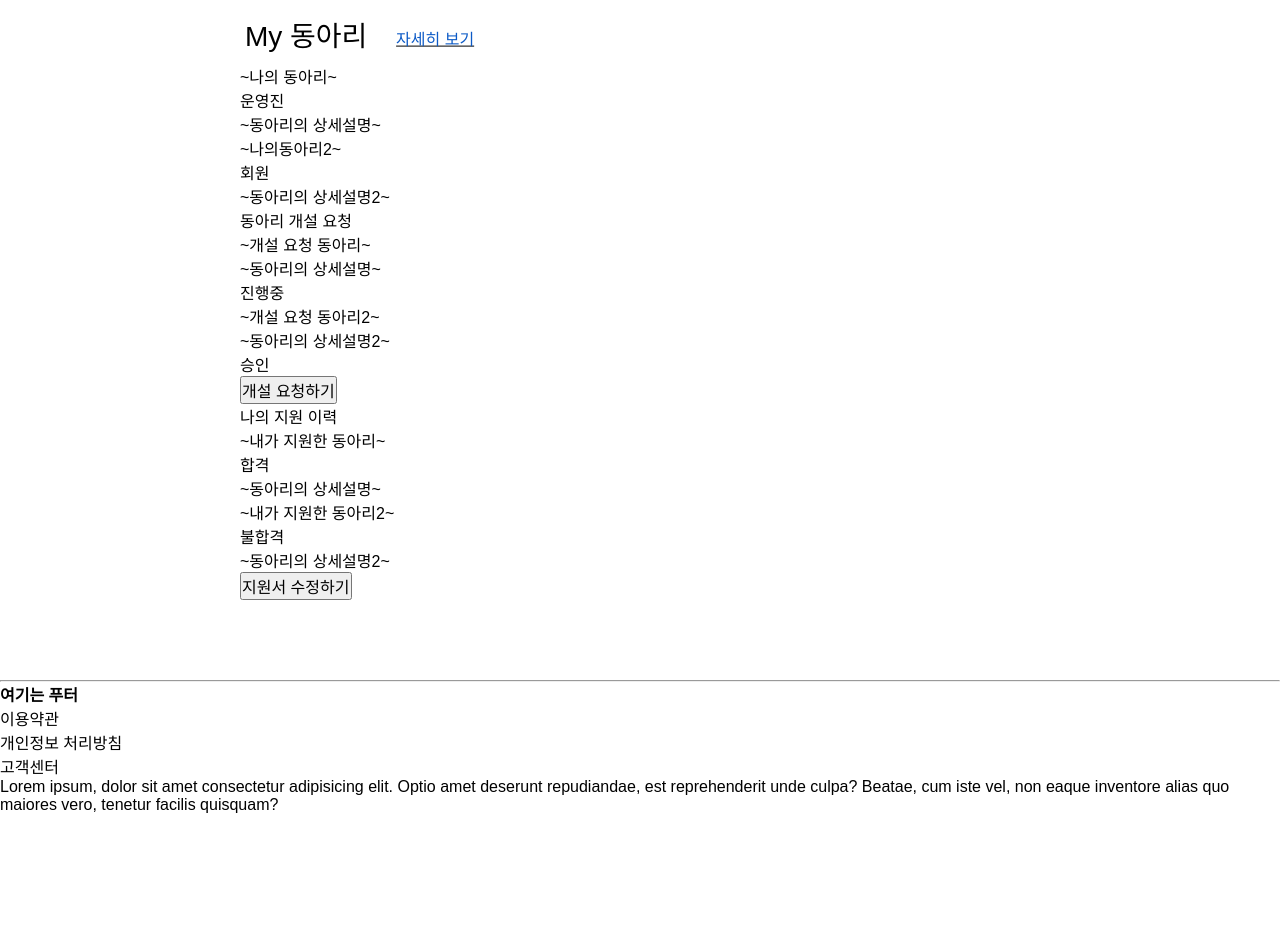
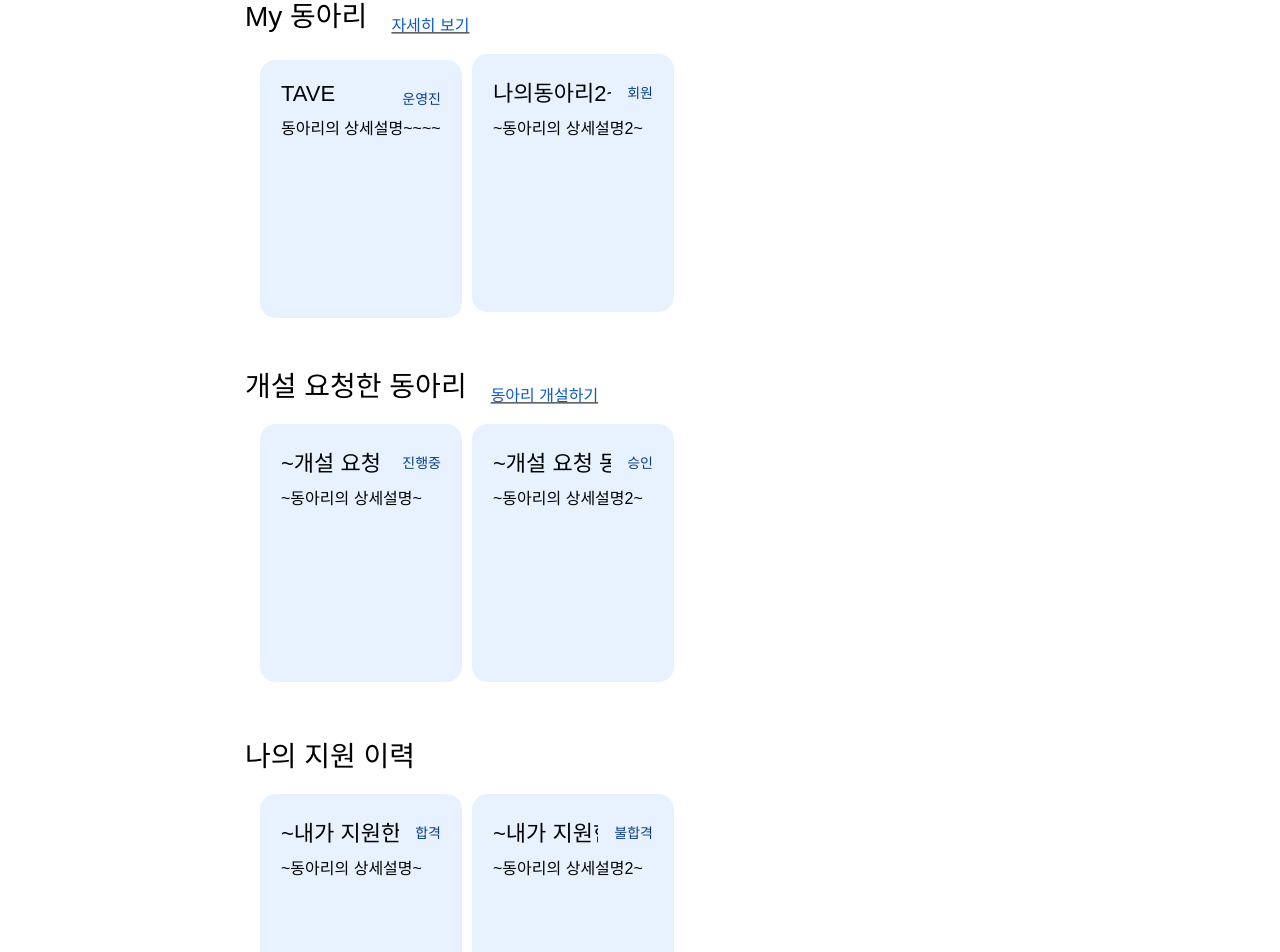
Before and after one commit to Kim-Hyunjo/MoZIP, a React (Create React App) app in the folder front/: page /mypage in a window 1280 px wide. Shown: the part 1215-2167 px from the top of the page. Before the commit the page ends 2029 px from the top, so only its background shows below. Built offline with nearby package versions, Linux system fonts and the light colour scheme.

Commit message:
feat: modify mypage

```diff
--- a/front/src/App.css
+++ b/front/src/App.css
@@ -65,6 +65,7 @@ h2 {
 }
 
 .middle_title {
+  float: left;
   font-size: 28px;
   margin: 20px 0px 10px 5px;
 }
@@ -168,7 +169,7 @@ a.active {
 }
 
 .horizontal_scroll {
-  padding: 20px;
+  padding: 10px 20px 30px 20px;
   height: 260px;
   width: 1080px;
   white-space: nowrap;
@@ -176,6 +177,7 @@ a.active {
 }
 
 .warning {
+  min-width: 70%;
   font-size: 14px;
   margin-left: 450px;
   margin-top: 45px;
@@ -184,8 +186,8 @@ a.active {
 }
 
 .word_button {
-  position: absolute;
-  transform: translate(200%, -160%);
+  position: relative;
+  transform: translate(3%, 160%);
   text-decoration: underline;
 }
 
--- a/front/src/pages/button.css
+++ b/front/src/pages/button.css
@@ -35,3 +35,7 @@
   color: white;
   font-size: 22px;
 }
+
+.plus_button {
+  position: relative;
+}
--- a/front/src/pages/mypage.tsx
+++ b/front/src/pages/mypage.tsx
@@ -6,7 +6,7 @@ import "./button.css";
 const mypage = () => {
   const personalInfo = {name: "최우영", sort:"직장인", school:"테이브대학교", major:"서핑학과", grade:"3", state:"재학", birth: "2020.11.07", phoneNum: "010-0000-0000", email: "tave@naver.com", address:"서울시 강남구"};
   const personalApplyCurrent = [{name: "~내가 지원한 동아리~", introduction:"~동아리의 상세설명~"},{name: "~내가 지원한 동아리2~", introduction:"~동아리의 상세설명2~"}]
-  const personalClublist = [{name: "~나의 동아리~", introduction:"~동아리의 상세설명~", position:"운영진"},{name: "~나의동아리2~", introduction:"~동아리의 상세설명2~", position:"회원"}]
+  const personalClublist = [{name: "TAVE", introduction:"동아리의 상세설명~~~~~", position:"운영진"},{name: "나의동아리2~~~~~", introduction:"~동아리의 상세설명2~", position:"회원"}]
   const personalOpenRequest = [{name: "~개설 요청 동아리~", introduction:"~동아리의 상세설명~", status:"진행중"},{name: "~개설 요청 동아리2~", introduction:"~동아리의 상세설명2~", status:"승인"}]
   const personalApplyHistory = [{name: "~내가 지원한 동아리~", introduction:"~동아리의 상세설명~", status:"합격"},{name: "~내가 지원한 동아리2~", introduction:"~동아리의 상세설명2~", status:"불합격"}]
 
@@ -35,7 +35,7 @@ const mypage = () => {
       <div id="applyCurrent">
         <div className ="middle_title">나의 지원 현황</div>
         <div className = "horizontal_scroll">
-          <ul className="my_first_namecard">
+          <ul className="small_namecard">
             <li>
               <div className = "club_name">{personalApplyCurrent[0].name}</div>
               <div className = "club_intro">{personalApplyCurrent[0].introduction}</div>
@@ -69,55 +69,62 @@ const mypage = () => {
           </ul>
         </div>
       </div>
-      <div id="applyHistory">
+      <div id="myClub">
         <div className ="middle_title">My 동아리</div>
         <div className="word_button">
           <Link to="./mypage/status">자세히 보기</Link>
         </div>
-        <ul id="small box">
+        <div className="horizontal_scroll">
+          <ul className="small_namecard">
             <li>
-            {personalClublist[0].name} <br></br>
-            {personalClublist[0].position}<br></br>
-            {personalClublist[0].introduction}<br></br>
+              <div className = "club_position">{personalClublist[0].position}</div>
+              <div className = "club_name">{personalClublist[0].name}</div>
+              <div className = "club_intro">{personalClublist[0].introduction}</div>
             </li>
             <li>
-            {personalClublist[1].name} <br></br>
-            {personalClublist[1].position}<br></br>
-            {personalClublist[1].introduction}<br></br>
+              <div className = "club_position">{personalClublist[1].position}</div>
+              <div className = "club_name">{personalClublist[1].name}</div>
+              <div className = "club_intro">{personalClublist[1].introduction}</div>
             </li>
           </ul>
         </div>
+      </div>
       <div id="openRequest">
-        동아리 개설 요청
-        <ul id="small box">
+        <div className ="middle_title">개설 요청한 동아리</div>
+        <div className="word_button">
+          <Link to="./">동아리 개설하기</Link>
+        </div>
+        <div className="horizontal_scroll">
+          <ul className="small_namecard">
             <li>
-            {personalOpenRequest[0].name} <br></br>
-            {personalOpenRequest[0].introduction}<br></br>
-            {personalOpenRequest[0].status}<br></br>
+              <div className = "club_position">{personalOpenRequest[0].status}</div>
+              <div className = "club_name">{personalOpenRequest[0].name}</div>
+              <div className = "club_intro">{personalOpenRequest[0].introduction}</div>
             </li>
             <li>
-            {personalOpenRequest[1].name} <br></br>
-            {personalOpenRequest[1].introduction}<br></br>
-            {personalOpenRequest[1].status}<br></br>
+              <div className = "club_position">{personalOpenRequest[1].status}</div>
+              <div className = "club_name">{personalOpenRequest[1].name}</div>
+              <div className = "club_intro">{personalOpenRequest[1].introduction}</div>
             </li>
           </ul>
-        <button>개설 요청하기</button>
+        </div>
       </div>
       <div id="applyHistory">
-        나의 지원 이력
-        <ul id="small box">
+        <div className ="middle_title">나의 지원 이력</div>
+        <div className="horizontal_scroll">
+          <ul className="small_namecard">
             <li>
-            {personalApplyHistory[0].name} <br></br>
-            {personalApplyHistory[0].status} <br></br>
-            {personalApplyHistory[0].introduction}<br></br>
+              <div className = "club_position">{personalApplyHistory[0].status}</div>
+              <div className = "club_name">{personalApplyHistory[0].name}</div>
+              <div className = "club_intro">{personalApplyHistory[0].introduction}</div>
             </li>
             <li>
-            {personalApplyHistory[1].name} <br></br>
-            {personalApplyHistory[1].status} <br></br>
-            {personalApplyHistory[1].introduction}<br></br>
-            <button>지원서 수정하기</button>
+              <div className = "club_position">{personalApplyHistory[1].status}</div>
+              <div className = "club_name">{personalApplyHistory[1].name}</div>
+              <div className = "club_intro">{personalApplyHistory[1].introduction}</div>
             </li>
           </ul>
+        </div>
       </div>
     </div>
   )
--- a/front/src/pages/namecard.css
+++ b/front/src/pages/namecard.css
@@ -26,30 +26,38 @@
   transform: translate(-35%, -50%);
 }
 
-.my_first_namecard {
+.small_namecard {
   width: 1080px;
   white-space: nowrap;
   overflow-x: scroll;
 }
 
-.my_first_namecard li {
+.small_namecard li {
   display: inline-block;
   padding: 20px;
   width: 160px;
   height: 216px;
-  margin-right: 5px;
+  margin-right: 10px;
   border: 1px solid;
   border-radius: 15px;
   border-color: #e8f2ff;
   background-color: #e8f2ff;
 }
 
-.my_first_namecard li .club_name {
+.small_namecard li .club_name {
   overflow-x: scroll;
   font-size: 22px;
-  margin-bottom: 5px;
+  margin-bottom: 8px;
 }
 
 .small_namecard li .club_intro {
   overflow-x: scroll;
 }
+
+.small_namecard li .club_position {
+  font-size: 14px;
+  float: right;
+  color: #093e86;
+  transform: translate(0%, 35%);
+  margin-left: 16px;
+}
```
Lines whose indentation alone changed are shown as unchanged.
